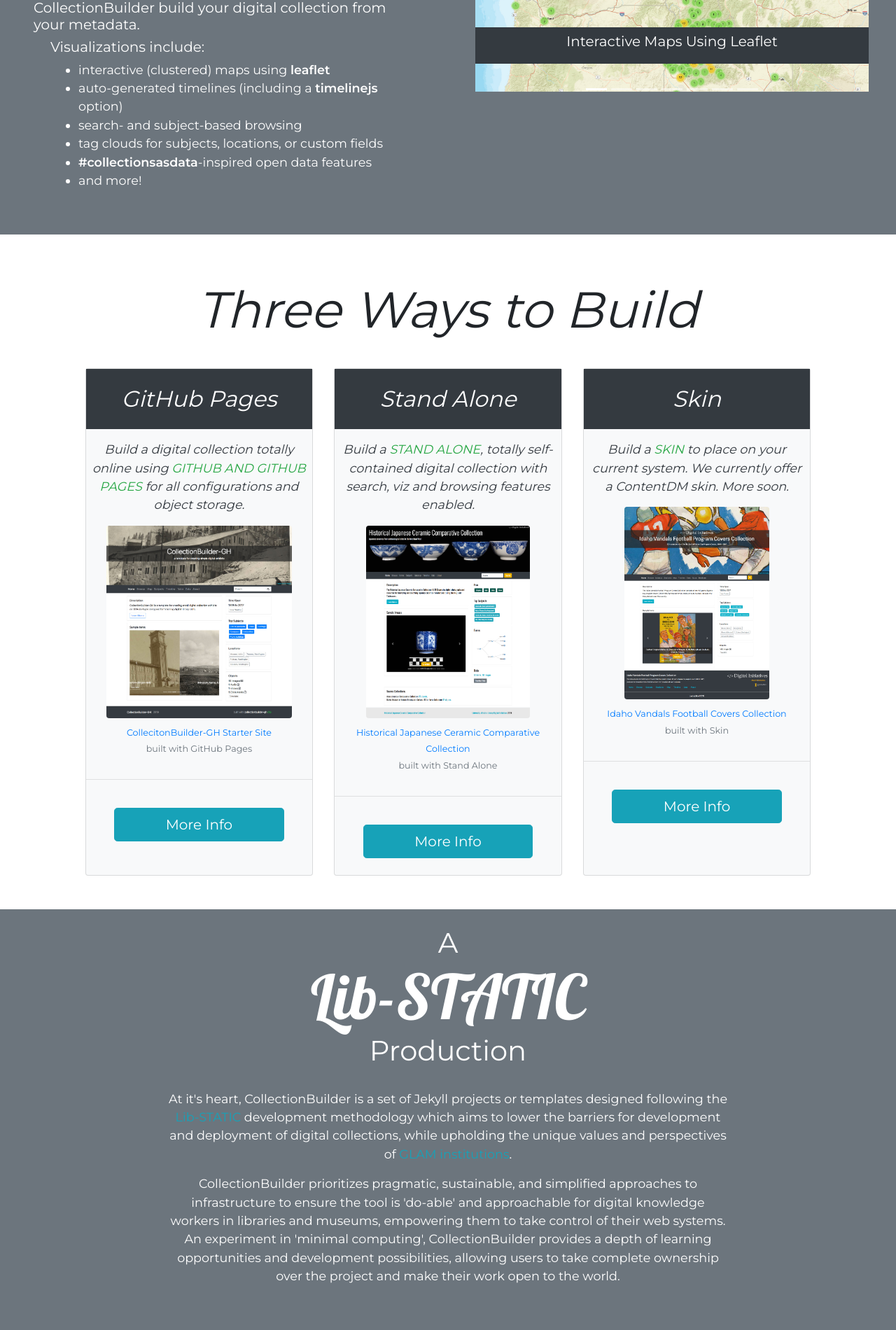
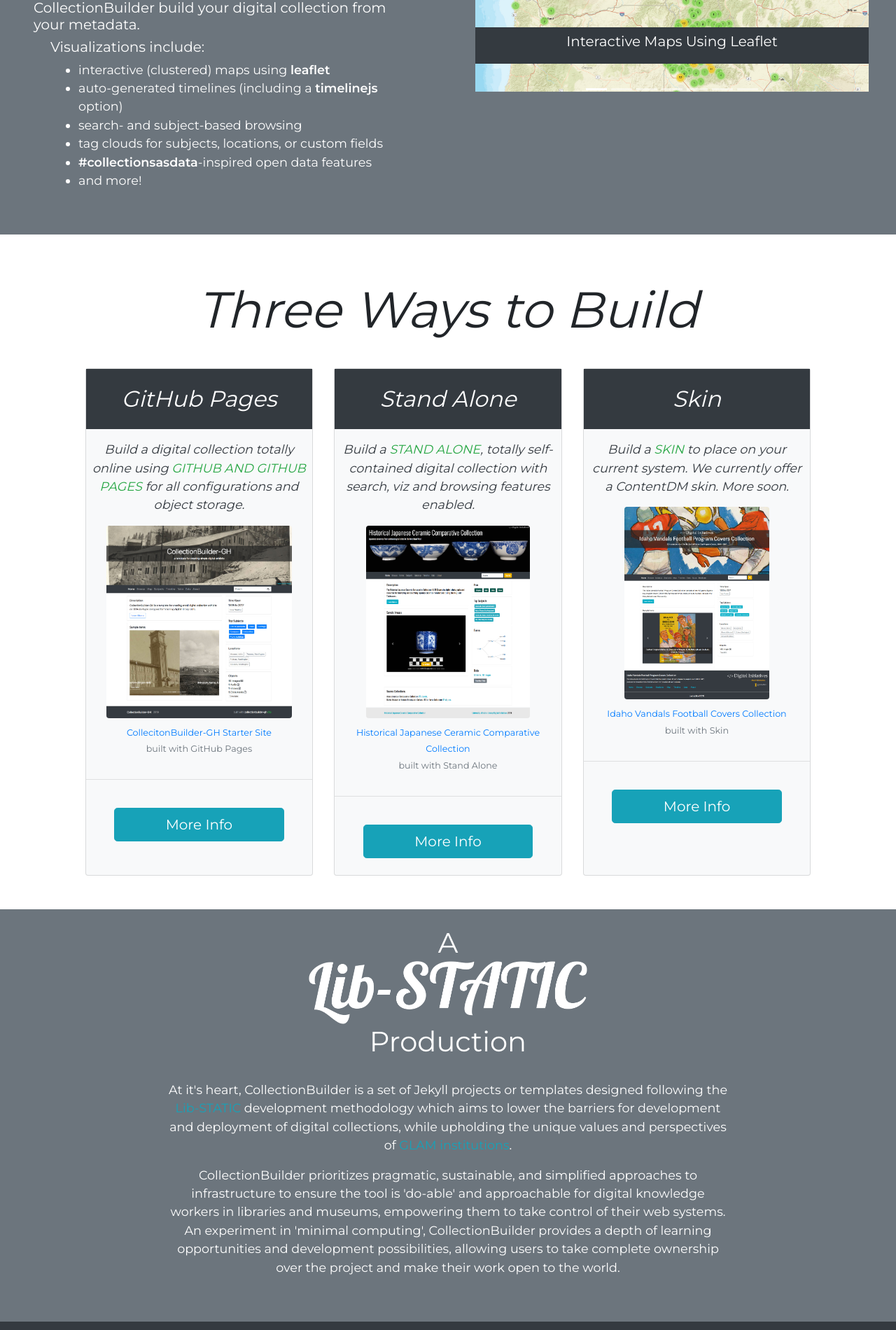
Before and after one commit to CollectionBuilder/collectionbuilder.github.io, a Jekyll site: the page built from index.html, in a window 1280 px wide. Shown: the part 1013-2913 px from the top of the page at 70% size. Built offline with Jekyll 4.4.1, drawn with Linux system fonts in a browser that asks for light colours; comment, search, counter and statistics services are not loaded; grey boxes are pictures that could not be loaded.

Commit message:
lib-static logo to png

```diff
--- a/_sass/_custom.scss
+++ b/_sass/_custom.scss
@@ -15,7 +15,9 @@
     color: #fff !important;
     background-color: #F1B300 !important;
 }
-
+#lib-static-lobster {
+    max-width: 400px;
+}
 /* docs layout */
 #docs-sidebar-nav {
     @media (min-width: 768px) {
--- a/index.html
+++ b/index.html
@@ -165,8 +165,12 @@
 
 <div class="row mt-4 py-4 bg-secondary text-white text-center">
     <div class="col-12">
-        <h1 class="text-center">A<br />
-            <a href="https://lib-static.github.io/" class="text-white display-2" style="font-family: 'Lobster', cursive;">Lib-STATIC</a><br>Production
+        <h1 class="text-center">
+            A<br>
+            <a href="https://lib-static.github.io/" target="_blank" rel="noopener" title="lib-STATIC">
+                <img src="{{ '/images/lib-static.png' | relative_url }}" id="lib-static-lobster" class="img-fluid" alt="Lib-STATIC logo">
+            </a><br>
+            Production
         </h1>
     </div>
     <div class="col-md-8 offset-md-2 p-4">
```
Also changed, not shown: images/lib-static-underline.png (added), images/lib-static.png (added).
